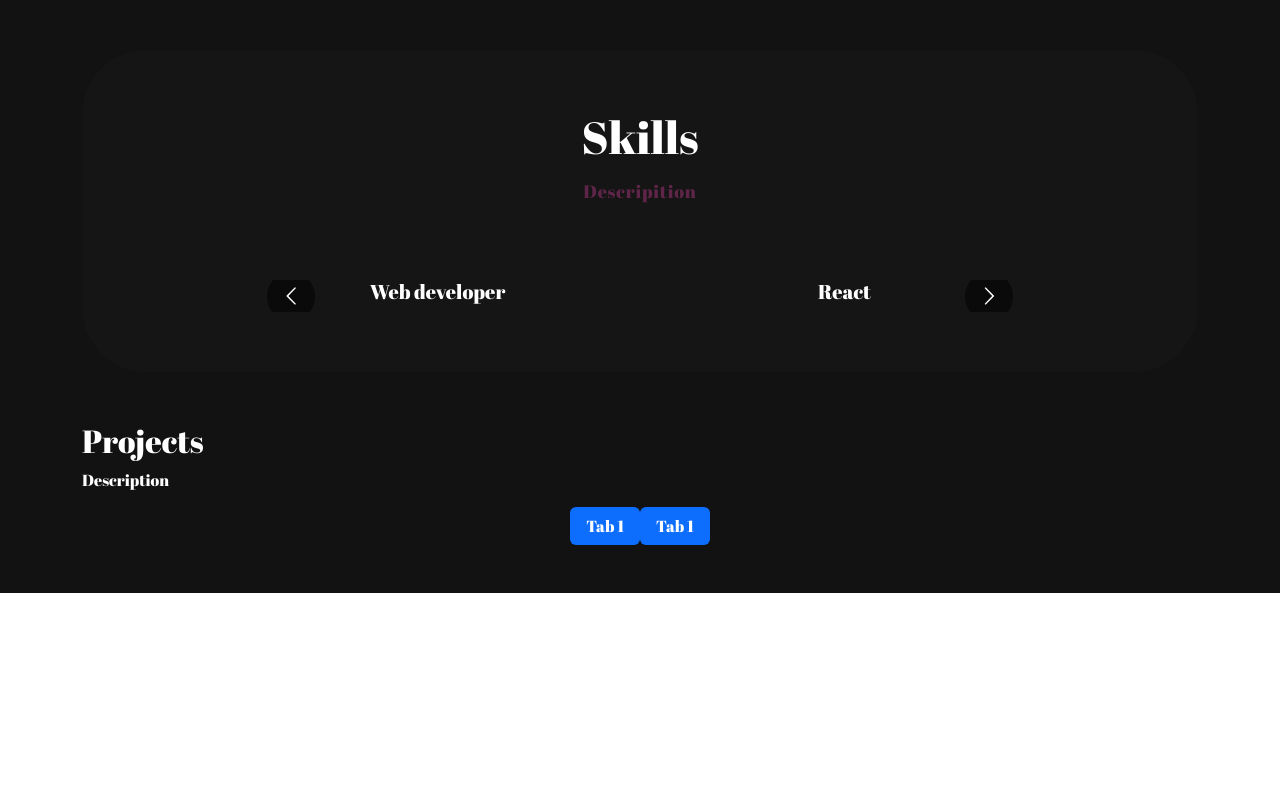
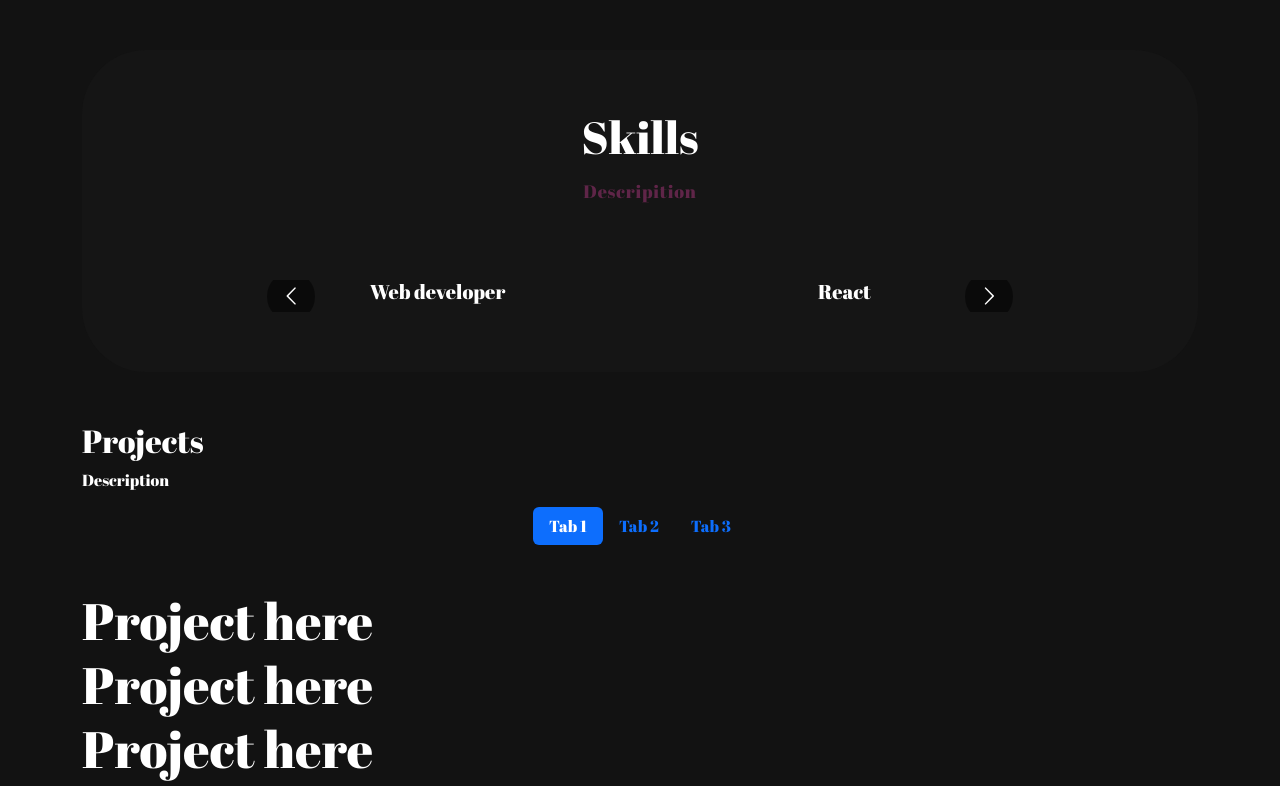
Before and after one commit to ddanieela1/portfolio-c, a React (Vite) app: page / in a window 1280 px wide. Shown: the part 964-1750 px from the top of the page. Before the commit the page ends 1557 px from the top, so only its background shows below. Built offline with nearby package versions, Linux system fonts and the light colour scheme.

Commit message:
updated project component

```diff
--- a/src/App.jsx
+++ b/src/App.jsx
@@ -18,6 +18,7 @@ function App() {
 
 
 
+
     </main>
   )
 }
--- a/src/components/Projects.jsx
+++ b/src/components/Projects.jsx
@@ -1,4 +1,4 @@
-import { Container, Row, Col, Tab, Nav} from "react-bootstrap";
+import { Container, Row, Col, Tab, Nav, TabPane} from "react-bootstrap";
 
 
 export const Projects = () => {
@@ -13,6 +13,12 @@ export const Projects = () => {
             description: "Journaling app",
             imgURL:"",
         },
+        {
+            title: "Voluntiers",
+            description: "Journaling app",
+            imgURL:"",
+        },
+
     ];
     return(
         <section className="project" id="project">
@@ -30,12 +36,36 @@ export const Projects = () => {
                                 </Nav.Item>
 
                                 <Nav.Item>
-                                    <Nav.Link eventKey="first">Tab 1</Nav.Link>
+                                    <Nav.Link eventKey="second">Tab 2</Nav.Link>
                                 </Nav.Item>
 
+                                <Nav.Item>
+                                    <Nav.Link eventKey="third">Tab 3</Nav.Link>
+                                </Nav.Item>
+
+
                             </Nav>
-{/*
-                            <Tab.Content id="slideInUp" className="" */}
+
+                            <Tab.Content>
+                                <Tab.Pane eventKey="first">
+                                    <Row>
+                                        {
+                                            projects.map((project, index)=>{
+                                                return(
+                                                    <h1>   Project here </h1>
+                                                )
+                                            })
+                                        }
+                                    </Row>
+
+                                </Tab.Pane >
+                                <Tab.Pane eventKey="section">
+                                    <p>Description here</p>
+                                 </Tab.Pane>
+                                 <Tab.Pane eventKey="third">
+                                    <p>Description here</p>
+                                 </Tab.Pane>
+                            </Tab.Content>
                         </Tab.Container>
                     </Col>
                 </Row>
```
